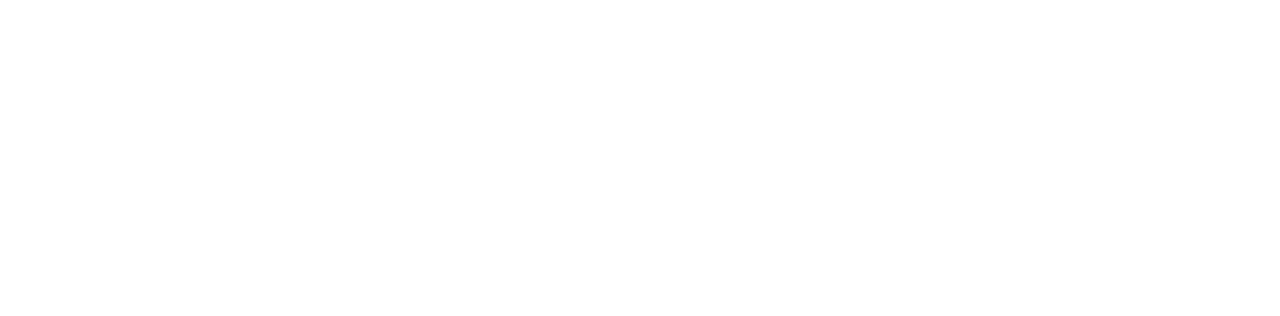
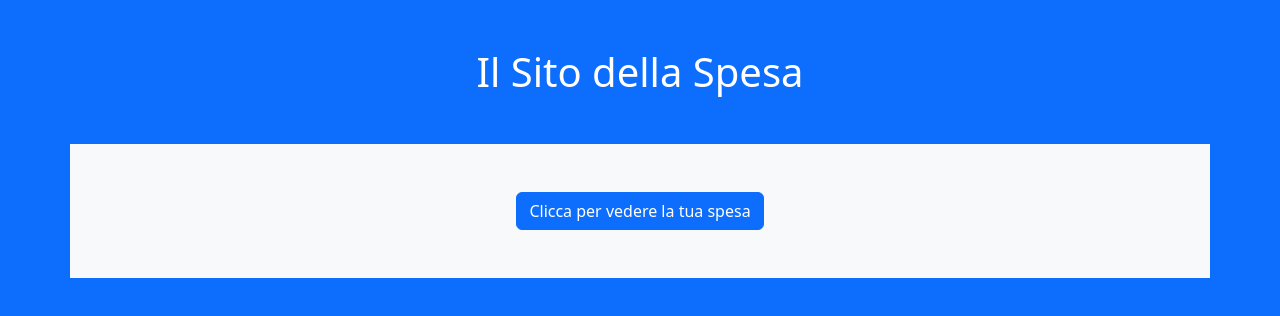
Before and after one commit to G-Lumia/js-lista-spesa, a plain HTML site: page index.html in a window 1280 px wide. Drawn offline with nearby package versions, Linux system fonts and the light colour scheme.

```diff
--- a/index.html
+++ b/index.html
@@ -8,7 +8,21 @@
     <link rel="stylesheet" href="https://cdnjs.cloudflare.com/ajax/libs/font-awesome/6.3.0/css/all.min.css">
     <link rel="stylesheet" href="./css/style.css">
   </head>
-  <body>
+  <body class="bg-primary">
+    <header class="container my-5 text-center text-white">
+        <h1>
+            Il Sito della Spesa
+        </h1>
+    </header>
+    <main class="container my-5 py-5 bg-light text-center">
+        <button class="btn btn-primary" id="button">
+            Clicca per vedere la tua spesa
+        </button>
+
+        <ul id="spesa" class="d-none my-5">
+
+        </ul>
+    </main>
     <script src="./js/myscript.js"></script>
     <script src="https://cdn.jsdelivr.net/npm/bootstrap@5.3.0-alpha1/dist/js/bootstrap.bundle.min.js" integrity="sha384-w76AqPfDkMBDXo30jS1Sgez6pr3x5MlQ1ZAGC+nuZB+EYdgRZgiwxhTBTkF7CXvN" crossorigin="anonymous"></script>
   </body>
```
